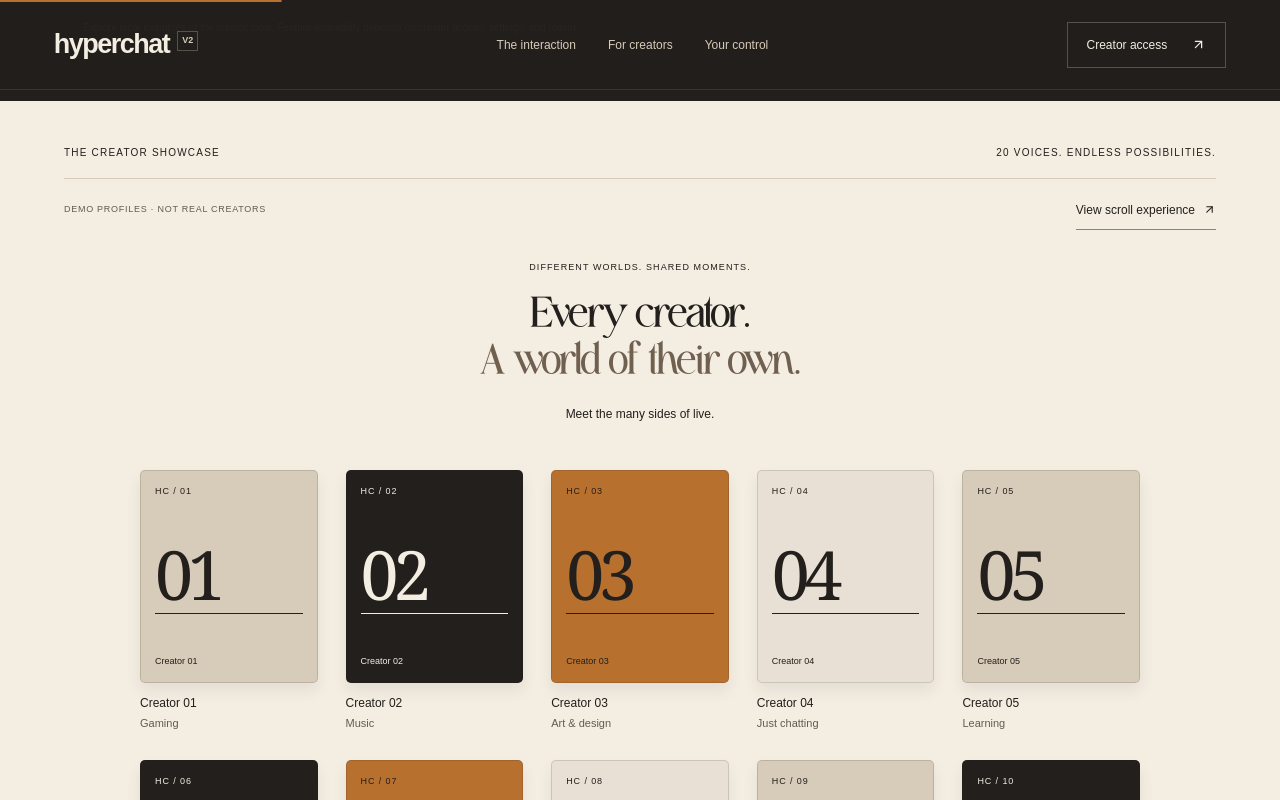
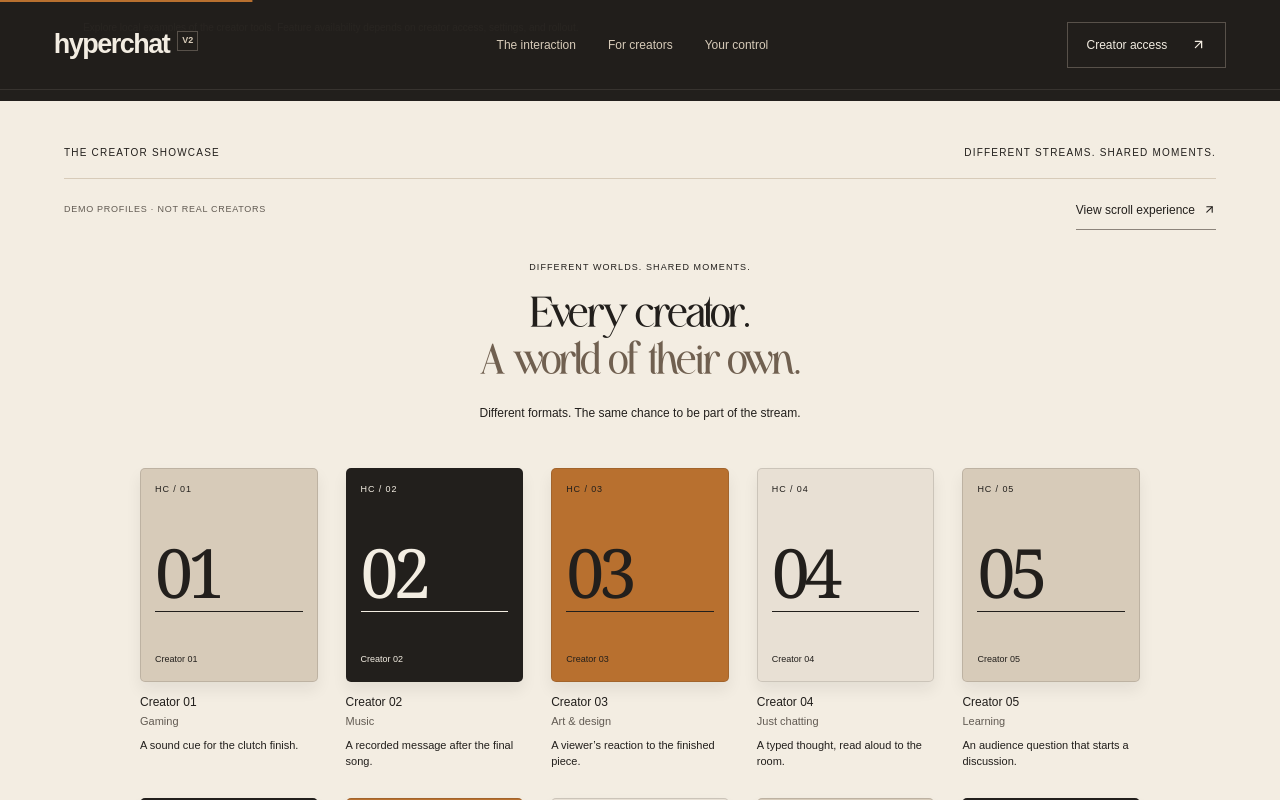
Before and after one commit to Ankit-KK/hyperchat-frontend, a React (Vite) app: page / in a window 1280 px wide. Both pictures are taken after a click on the button "View creator list". Shown: the part 2504-3304 px from the top of the page. Built offline with nearby package versions, Linux system fonts and the light colour scheme; a web font is replaced by a local one.

Commit message:
Refine creator showcase copy and example interaction moments

```diff
--- a/src/components/ui/scroll-morph-hero.css
+++ b/src/components/ui/scroll-morph-hero.css
@@ -8,7 +8,7 @@
 .showcase-eyebrow { font-size: 9px; letter-spacing: .12em; display: block; margin-bottom: 18px; }
 .showcase-intro h2 { font-size: clamp(28px, 3.5vw, 48px); line-height: 1.05; letter-spacing: -.035em; }
 .showcase-intro h2 em, .showcase-arc-copy em { color: #706050; font-style: normal; }
-.showcase-intro p { margin-top: 18px; font-size: 12px; }
+.showcase-intro p { margin-top: 18px; font-size: 12px; line-height: 1.6; }
 .showcase-arc-copy { position: absolute; top: 23%; left: 15%; right: 15%; text-align: center; pointer-events: none; }
 .showcase-arc-copy > p { font-family: "HyperChat Display", Georgia, serif; font-size: clamp(32px, 4.6vw, 64px); line-height: 1.05; letter-spacing: -.035em; }
 .showcase-arc-copy > span:last-child { display: block; max-width: 380px; margin: 22px auto 0; font-size: 13px; line-height: 1.6; }
@@ -42,6 +42,7 @@
 .showcase-card-grid .showcase-card-back strong { font-size: 15px; }
 .showcase-grid-caption { margin-top: 10px; font-size: 12px; line-height: 1.7; }
 .showcase-grid-caption span { display: block; color: #625b53; font-size: 11px; }
+.showcase-grid-caption .showcase-grid-moment { margin-top: 6px; color: var(--charcoal); line-height: 1.5; }
 @media (max-width: 600px) {
   .showcase-stage { top: 68px; height: calc(100svh - 68px); }
   .showcase-list .showcase-stage { top: auto; height: auto; }
--- a/src/components/ui/scroll-morph-hero.tsx
+++ b/src/components/ui/scroll-morph-hero.tsx
@@ -81,11 +81,11 @@ function CreatorCard({ creator, index, total, phase, size, progress, mouse, grid
             <span className="showcase-card-name">{creator.name}</span>
           </span>
           <span className="showcase-card-face showcase-card-back">
-            <span>IN THE SPOTLIGHT</span>{" "}<strong>{creator.category}</strong>{" "}<span>DEMO CREATOR</span>
+            <span>STREAM CATEGORY</span>{" "}<strong>{creator.category}</strong>{" "}<span>DEMO PROFILE</span>
           </span>
         </motion.span>
       </button>
-      {grid && <p className="showcase-grid-caption">{creator.name}<span>{creator.category}</span></p>}
+      {grid && <p className="showcase-grid-caption">{creator.name}<span>{creator.category}</span><span className="showcase-grid-moment">{creator.moment}</span></p>}
     </motion.div>
   );
 }
@@ -136,7 +136,7 @@ export default function ScrollMorphHero({ creators, className }: { creators: Sho
           mouse.set(((event.clientX - rect.left) / rect.width * 2 - 1) * 24);
         }} onPointerLeave={() => mouse.set(0)}>
         <header className="showcase-topline">
-          <span>THE CREATOR SHOWCASE</span><span>{creators.length} VOICES. ENDLESS POSSIBILITIES.</span>
+          <span>THE CREATOR SHOWCASE</span><span>DIFFERENT STREAMS. SHARED MOMENTS.</span>
         </header>
         <div className="showcase-controls">
           <span className="showcase-demo-label">DEMO PROFILES · NOT REAL CREATORS</span>
@@ -147,12 +147,12 @@ export default function ScrollMorphHero({ creators, className }: { creators: Sho
         <motion.div className="showcase-intro" style={grid ? undefined : { opacity: titleOpacity }}>
           <span className="showcase-eyebrow">DIFFERENT WORLDS. SHARED MOMENTS.</span>
           <h2 id="showcase-title">Every creator.<br /><em>A world of their own.</em></h2>
-          <p>Meet the many sides of live.</p>
+          <p>Different formats. The same chance to be part of the stream.</p>
         </motion.div>
         {!grid && <motion.div className="showcase-arc-copy" style={{ opacity: arcOpacity }} aria-hidden="true">
           <span className="showcase-eyebrow">A PLACE FOR EVERY KIND OF LIVE.</span>
-          <p>Find your people.<br /><em>Make your moment.</em></p>
-          <span>Gaming, music, art, conversation. Your community belongs here.</span>
+          <p>Your kind of live.<br /><em>Their way to join in.</em></p>
+          <span>A clutch finish. A final song. A conversation worth joining. Give viewers a way to respond in the moment.</span>
         </motion.div>}
         <div className="showcase-cards">
           {creators.map((creator, index) => <CreatorCard key={creator.id} creator={creator} index={index}
--- a/src/data/showcase-creators.ts
+++ b/src/data/showcase-creators.ts
@@ -3,14 +3,21 @@ export interface ShowcaseCreator {
   name: string;
   initials: string;
   category: string;
+  moment: string;
 }
 
-const categories = ["Gaming", "Music", "Art & design", "Just chatting", "Learning"];
+const formats = [
+  { category: "Gaming", moment: "A sound cue for the clutch finish." },
+  { category: "Music", moment: "A recorded message after the final song." },
+  { category: "Art & design", moment: "A viewer’s reaction to the finished piece." },
+  { category: "Just chatting", moment: "A typed thought, read aloud to the room." },
+  { category: "Learning", moment: "An audience question that starts a discussion." },
+];
 
 /** Fictional placeholders. Replace this list when approved creator profiles exist. */
 export const showcaseCreators: ShowcaseCreator[] = Array.from({ length: 20 }, (_, i) => ({
   id: `creator-${i + 1}`,
   name: `Creator ${String(i + 1).padStart(2, "0")}`,
   initials: String(i + 1).padStart(2, "0"),
-  category: categories[i % categories.length],
+  ...formats[i % formats.length],
 }));
```
